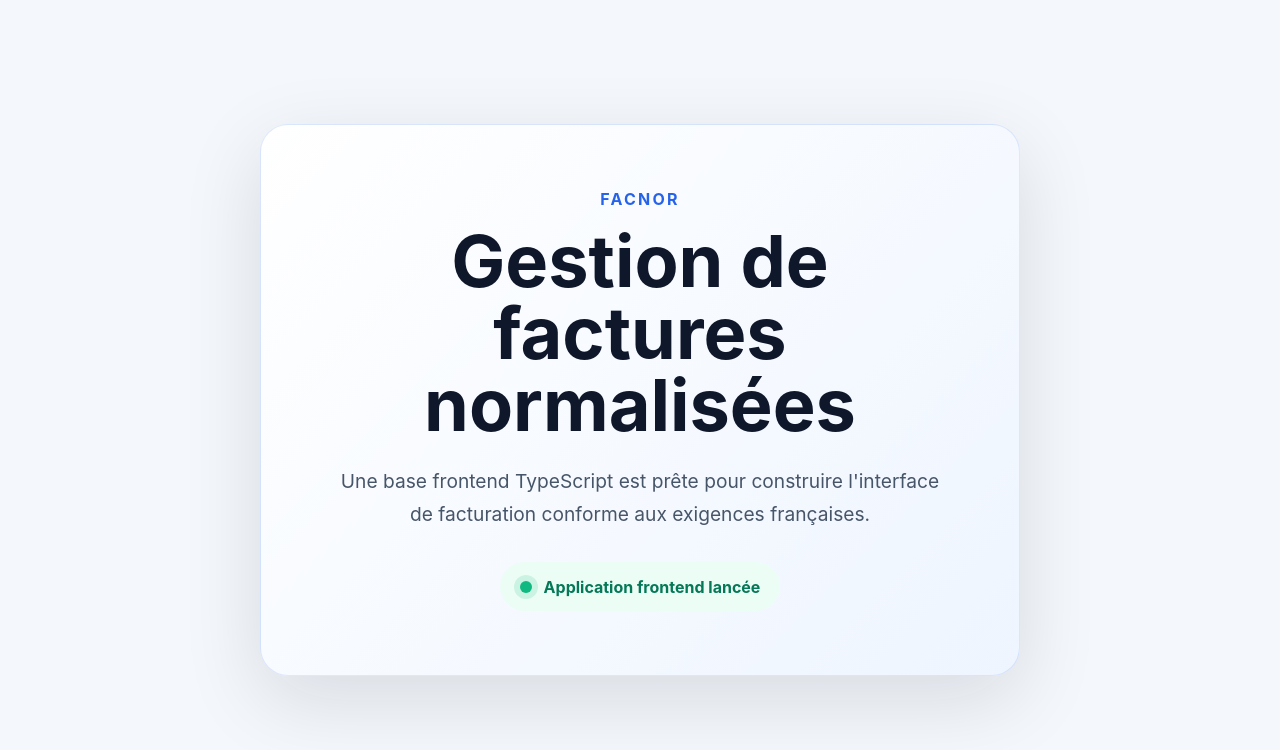
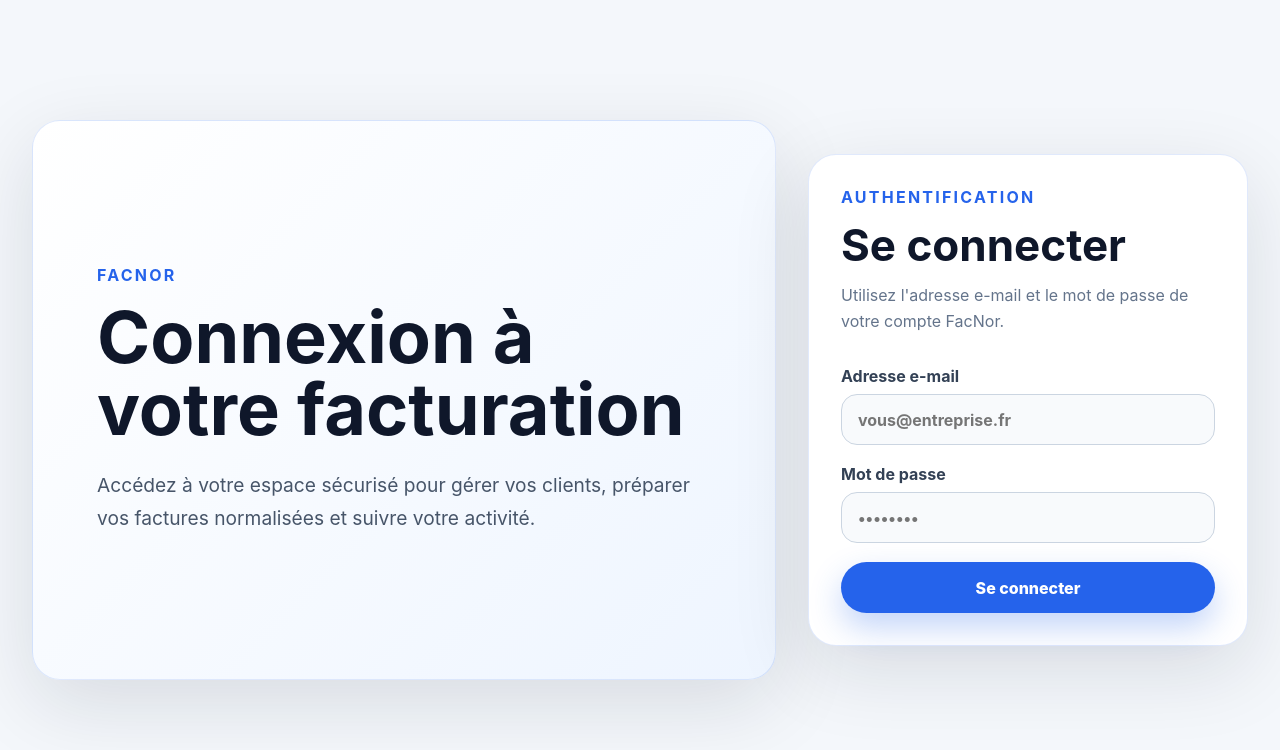
Before and after one commit to VynoDePal/FacNor, a React (Vite) app: page / in a window 1280 px wide. Shown: the top 750 px of the page. Built offline with nearby package versions, Linux system fonts and the light colour scheme.

Commit message:
Interface utilisateur d'Authentification (issue #283) (#300)
* collegue: issue #283 — frontend/src/main.tsx

* collegue: issue #283 — frontend/src/styles.css

* collegue: issue #283 — vite.config.ts

```diff
--- a/frontend/src/main.tsx
+++ b/frontend/src/main.tsx
@@ -1,24 +1,186 @@
-import React from 'react';
+import React, { FormEvent, useEffect, useState } from 'react';
 import ReactDOM from 'react-dom/client';
 import './styles.css';
 
+type AuthUser = {
+  id: number;
+  email: string;
+  company_name: string;
+  siren: string | null;
+  vat_number: string | null;
+  address: string;
+};
+
+type LoginResponse = {
+  access_token: string;
+  token_type: 'bearer';
+  user: AuthUser;
+};
+
+const AUTH_TOKEN_KEY = 'facnor.authToken';
+const AUTH_USER_KEY = 'facnor.authUser';
+
 function App() {
+  const [user, setUser] = useState<AuthUser | null>(() => readStoredUser());
+  const [email, setEmail] = useState('');
+  const [password, setPassword] = useState('');
+  const [error, setError] = useState('');
+  const [isSubmitting, setIsSubmitting] = useState(false);
+
+  useEffect(() => {
+    if (user) {
+      window.history.replaceState(null, '', '/dashboard');
+    }
+  }, [user]);
+
+  async function handleLogin(event: FormEvent<HTMLFormElement>) {
+    event.preventDefault();
+    setError('');
+    setIsSubmitting(true);
+
+    try {
+      const response = await fetch('/api/auth/login', {
+        method: 'POST',
+        headers: { 'Content-Type': 'application/json' },
+        body: JSON.stringify({ email, password }),
+      });
+
+      if (!response.ok) {
+        throw new Error(response.status === 401 ? 'Identifiants invalides.' : 'Connexion impossible pour le moment.');
+      }
+
+      const data = (await response.json()) as LoginResponse;
+      localStorage.setItem(AUTH_TOKEN_KEY, data.access_token);
+      localStorage.setItem(AUTH_USER_KEY, JSON.stringify(data.user));
+      setUser(data.user);
+    } catch (loginError) {
+      setError(loginError instanceof Error ? loginError.message : 'Une erreur inattendue est survenue.');
+    } finally {
+      setIsSubmitting(false);
+    }
+  }
+
+  function handleLogout() {
+    localStorage.removeItem(AUTH_TOKEN_KEY);
+    localStorage.removeItem(AUTH_USER_KEY);
+    setUser(null);
+    setPassword('');
+    window.history.replaceState(null, '', '/');
+  }
+
+  if (user) {
+    return <Dashboard user={user} onLogout={handleLogout} />;
+  }
+
   return (
-    <main className="app-shell">
-      <section className="hero" aria-labelledby="page-title">
+    <main className="app-shell auth-page">
+      <section className="hero auth-intro" aria-labelledby="page-title">
         <p className="eyebrow">FacNor</p>
-        <h1 id="page-title">Gestion de factures normalisées</h1>
+        <h1 id="page-title">Connexion à votre facturation</h1>
         <p className="lead">
-          Une base frontend TypeScript est prête pour construire l'interface de
-          facturation conforme aux exigences françaises.
+          Accédez à votre espace sécurisé pour gérer vos clients, préparer vos factures
+          normalisées et suivre votre activité.
         </p>
-        <div className="status-card" role="status">
-          <span className="status-dot" aria-hidden="true" />
-          Application frontend lancée
+      </section>
+
+      <section className="auth-card" aria-labelledby="login-title">
+        <div>
+          <p className="eyebrow">Authentification</p>
+          <h2 id="login-title">Se connecter</h2>
+          <p className="form-help">Utilisez l'adresse e-mail et le mot de passe de votre compte FacNor.</p>
         </div>
+
+        <form className="login-form" onSubmit={handleLogin}>
+          <label>
+            Adresse e-mail
+            <input
+              autoComplete="email"
+              name="email"
+              onChange={(event) => setEmail(event.target.value)}
+              placeholder="vous@entreprise.fr"
+              required
+              type="email"
+              value={email}
+            />
+          </label>
+
+          <label>
+            Mot de passe
+            <input
+              autoComplete="current-password"
+              minLength={8}
+              name="password"
+              onChange={(event) => setPassword(event.target.value)}
+              placeholder="••••••••"
+              required
+              type="password"
+              value={password}
+            />
+          </label>
+
+          {error ? <p className="form-error" role="alert">{error}</p> : null}
+
+          <button className="primary-button" disabled={isSubmitting} type="submit">
+            {isSubmitting ? 'Connexion…' : 'Se connecter'}
+          </button>
+        </form>
       </section>
     </main>
   );
+}
+
+function Dashboard({ user, onLogout }: { user: AuthUser; onLogout: () => void }) {
+  return (
+    <main className="dashboard-shell">
+      <header className="dashboard-header">
+        <div>
+          <p className="eyebrow">Tableau de bord</p>
+          <h1>Bienvenue, {user.company_name}</h1>
+          <p className="lead">Vous êtes connecté à votre espace de facturation normalisée.</p>
+        </div>
+        <button className="secondary-button" onClick={onLogout} type="button">
+          Se déconnecter
+        </button>
+      </header>
+
+      <section className="dashboard-grid" aria-label="Résumé du compte">
+        <article className="summary-card">
+          <span className="summary-label">Compte</span>
+          <strong>{user.email}</strong>
+        </article>
+        <article className="summary-card">
+          <span className="summary-label">SIREN</span>
+          <strong>{user.siren ?? 'Non renseigné'}</strong>
+        </article>
+        <article className="summary-card">
+          <span className="summary-label">TVA intracommunautaire</span>
+          <strong>{user.vat_number ?? 'Non renseignée'}</strong>
+        </article>
+      </section>
+
+      <section className="status-panel" role="status">
+        <span className="status-dot" aria-hidden="true" />
+        Session active — vous pouvez poursuivre vers la gestion des clients et factures.
+      </section>
+    </main>
+  );
+}
+
+function readStoredUser(): AuthUser | null {
+  const token = localStorage.getItem(AUTH_TOKEN_KEY);
+  const storedUser = localStorage.getItem(AUTH_USER_KEY);
+
+  if (!token || !storedUser) {
+    return null;
+  }
+
+  try {
+    return JSON.parse(storedUser) as AuthUser;
+  } catch {
+    localStorage.removeItem(AUTH_TOKEN_KEY);
+    localStorage.removeItem(AUTH_USER_KEY);
+    return null;
+  }
 }
 
 ReactDOM.createRoot(document.getElementById('root') as HTMLElement).render(
--- a/frontend/src/styles.css
+++ b/frontend/src/styles.css
@@ -18,21 +18,43 @@ body {
   min-height: 100vh;
 }
 
+button,
+input {
+  font: inherit;
+}
+
 .app-shell {
   display: grid;
   min-height: 100vh;
-  place-items: center;
   padding: 2rem;
 }
 
-.hero {
-  width: min(100%, 760px);
-  padding: 4rem;
+.auth-page {
+  grid-template-columns: minmax(0, 1fr) minmax(320px, 440px);
+  align-items: center;
+  gap: 2rem;
+}
+
+.hero,
+.auth-card,
+.dashboard-header,
+.summary-card,
+.status-panel {
   border: 1px solid rgba(37, 99, 235, 0.14);
   border-radius: 28px;
   background: linear-gradient(135deg, #ffffff 0%, #eef5ff 100%);
   box-shadow: 0 24px 80px rgba(15, 23, 42, 0.12);
-  text-align: center;
+}
+
+.hero {
+  padding: 4rem;
+}
+
+.auth-intro {
+  min-height: 560px;
+  display: flex;
+  flex-direction: column;
+  justify-content: center;
 }
 
 .eyebrow {
@@ -43,28 +65,150 @@ body {
   text-transform: uppercase;
 }
 
-h1 {
+h1,
+h2 {
   margin: 0;
   color: #0f172a;
-  font-size: clamp(2.25rem, 7vw, 4.5rem);
   line-height: 1;
 }
 
+h1 {
+  font-size: clamp(2.25rem, 7vw, 4.5rem);
+}
+
+h2 {
+  font-size: clamp(2rem, 4vw, 2.75rem);
+}
+
 .lead {
-  margin: 1.5rem auto 0;
+  margin: 1.5rem 0 0;
   max-width: 620px;
   color: #475569;
   font-size: 1.2rem;
   line-height: 1.7;
 }
 
-.status-card {
+.auth-card {
+  padding: 2rem;
+  background: #ffffff;
+}
+
+.form-help {
+  margin: 1rem 0 0;
+  color: #64748b;
+  line-height: 1.6;
+}
+
+.login-form {
+  display: grid;
+  gap: 1.2rem;
+  margin-top: 2rem;
+}
+
+.login-form label {
+  display: grid;
+  gap: 0.5rem;
+  color: #334155;
+  font-weight: 700;
+}
+
+.login-form input {
+  width: 100%;
+  border: 1px solid #cbd5e1;
+  border-radius: 16px;
+  padding: 0.9rem 1rem;
+  color: #0f172a;
+  background: #f8fafc;
+  outline: none;
+  transition: border-color 0.2s ease, box-shadow 0.2s ease;
+}
+
+.login-form input:focus {
+  border-color: #2563eb;
+  box-shadow: 0 0 0 4px rgba(37, 99, 235, 0.14);
+}
+
+.primary-button,
+.secondary-button {
+  border: 0;
+  border-radius: 999px;
+  padding: 0.95rem 1.4rem;
+  font-weight: 800;
+  cursor: pointer;
+}
+
+.primary-button {
+  background: #2563eb;
+  color: #ffffff;
+  box-shadow: 0 14px 32px rgba(37, 99, 235, 0.28);
+}
+
+.primary-button:disabled {
+  cursor: wait;
+  opacity: 0.72;
+}
+
+.secondary-button {
+  border: 1px solid #cbd5e1;
+  background: #ffffff;
+  color: #2563eb;
+}
+
+.form-error {
+  margin: 0;
+  border-radius: 16px;
+  padding: 0.9rem 1rem;
+  background: #fef2f2;
+  color: #b91c1c;
+  font-weight: 700;
+}
+
+.dashboard-shell {
+  min-height: 100vh;
+  padding: 2rem;
+}
+
+.dashboard-header {
+  display: flex;
+  align-items: flex-start;
+  justify-content: space-between;
+  gap: 2rem;
+  padding: 3rem;
+}
+
+.dashboard-grid {
+  display: grid;
+  grid-template-columns: repeat(3, minmax(0, 1fr));
+  gap: 1rem;
+  margin-top: 1.5rem;
+}
+
+.summary-card {
+  display: grid;
+  gap: 0.7rem;
+  padding: 1.5rem;
+  background: #ffffff;
+}
+
+.summary-label {
+  color: #64748b;
+  font-size: 0.9rem;
+  font-weight: 800;
+  text-transform: uppercase;
+}
+
+.summary-card strong {
+  overflow-wrap: anywhere;
+  color: #0f172a;
+  font-size: 1.15rem;
+}
+
+.status-panel {
   display: inline-flex;
   align-items: center;
   gap: 0.75rem;
-  margin-top: 2rem;
+  margin-top: 1.5rem;
   padding: 0.9rem 1.2rem;
-  border-radius: 999px;
   background: #ecfdf5;
   color: #047857;
   font-weight: 700;
@@ -73,7 +217,37 @@ h1 {
 .status-dot {
   width: 0.75rem;
   height: 0.75rem;
+  flex: 0 0 auto;
   border-radius: 999px;
   background: #10b981;
   box-shadow: 0 0 0 6px rgba(16, 185, 129, 0.15);
 }
+
+@media (max-width: 900px) {
+  .auth-page,
+  .dashboard-grid {
+    grid-template-columns: 1fr;
+  }
+
+  .auth-intro {
+    min-height: auto;
+  }
+
+  .dashboard-header {
+    flex-direction: column;
+  }
+}
+
+@media (max-width: 640px) {
+  .app-shell,
+  .dashboard-shell {
+    padding: 1rem;
+  }
+
+  .hero,
+  .auth-card,
+  .dashboard-header {
+    padding: 1.5rem;
+    border-radius: 22px;
+  }
+}
--- a/vite.config.ts
+++ b/vite.config.ts
@@ -3,4 +3,9 @@ import react from '@vitejs/plugin-react';
 
 export default defineConfig({
   plugins: [react()],
+  server: {
+    proxy: {
+      '/api': 'http://127.0.0.1:8000',
+    },
+  },
 });
```
